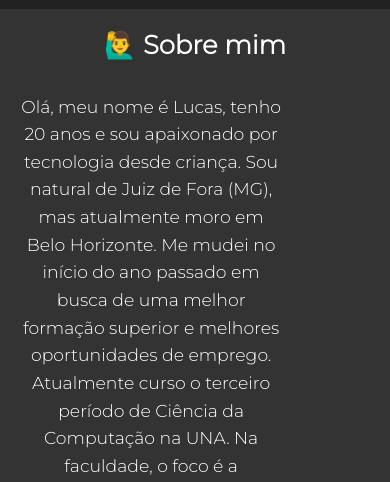
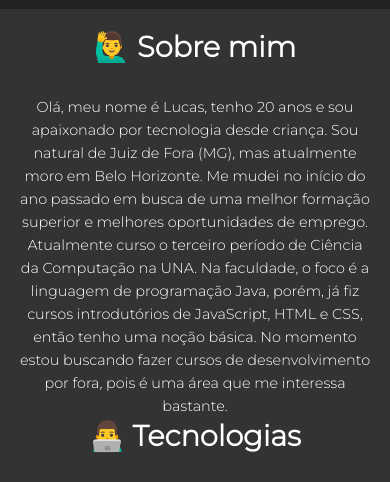
Before and after one commit to lucasterrac/carta-de-apresentacao, a plain HTML site: page index.html in a window 390 px wide. Shown: the part 123-605 px from the top of the page. Drawn offline with Linux system fonts and the light colour scheme.

Commit message:
first commit

```diff
--- a/css/responsive.css
+++ b/css/responsive.css
@@ -17,12 +17,12 @@
         text-align: center;
     }
 
-    main .main-content .text, .techs p {
+    main .main-content .text p {
         width: 100%;
         font-size: 0.9em;
     }
 
-    main .techs .card-container, .main-content .text p {
+    main .techs .cards-container, .main-content .text p {
         margin-top: 32px;
     }
 }
```
